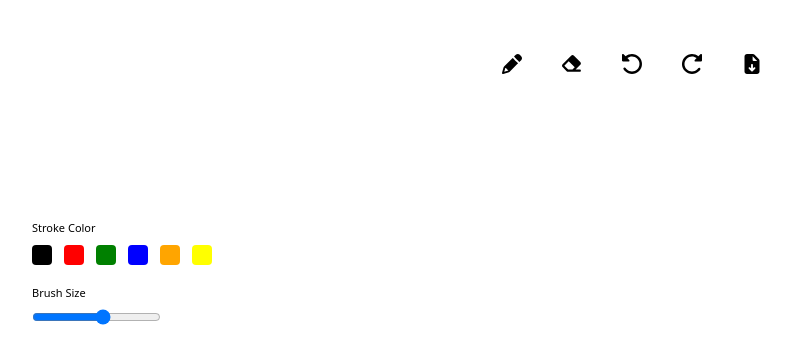
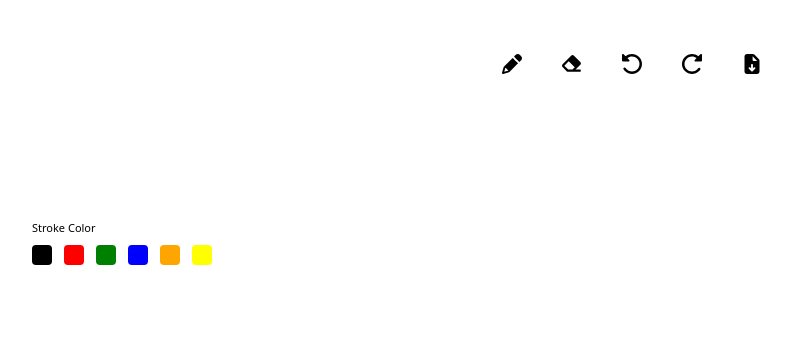
Before and after one commit to ronakradadiya/sketchfolio, a Next.js app: page / in a window 1280 px wide. Shown: the top 364 px of the page, without its empty margins (8-799 px from the left). Built offline with nearby package versions, Linux system fonts and the light colour scheme.

Commit message:
added store and slices and connected them between toolbox and menu

```diff
--- /dev/null
+++ b/src/app/components/board/index.tsx
@@ -0,0 +1,20 @@
+"use client";
+
+import React, { useRef, useLayoutEffect } from "react";
+
+const Board = () => {
+  const canvasRef = useRef<HTMLCanvasElement | null>(null);
+
+  useLayoutEffect(() => {
+    if (!canvasRef.current) return;
+    const canvas = canvasRef.current;
+    const context = canvas.getContext("2d");
+
+    canvas.width = window.innerWidth;
+    canvas.height = window.innerHeight;
+  }, []);
+
+  return <canvas ref={canvasRef}></canvas>;
+};
+
+export default Board;
--- a/src/app/components/menu/index.module.css
+++ b/src/app/components/menu/index.module.css
@@ -6,14 +6,12 @@
   transform: translateX(-50%);
   box-shadow: var(--shadow-shadow1);
   background-color: var(--color-background1);
-}
 
   .iconWrapper {
     @apply cursor-pointer flex justify-center items-center h-10 w-10 rounded-md;
-}
 
-.iconWrapper:hover,
-.iconWrapperActive {
+    &:hover,
+    &.active {
       background-color: var(--color-text2);
     }
 
@@ -22,9 +20,5 @@
       width: 20px;
       height: 20px;
     }
-
-@media screen and (max-width: 640px) {
-  .menuContainer {
-    @apply w-3/4;
   }
 }
--- a/src/app/components/menu/index.tsx
+++ b/src/app/components/menu/index.tsx
@@ -1,3 +1,6 @@
+"use client";
+
+import cx from "classnames";
 import { FontAwesomeIcon } from "@fortawesome/react-fontawesome";
 import {
   faPencil,
@@ -8,23 +11,65 @@ import {
 } from "@fortawesome/free-solid-svg-icons";
 
 import styles from "./index.module.css";
+import useStore from "@/app/store";
+import { useShallow } from "zustand/shallow";
+import { MENU_ITEMS } from "@/app/constants";
 
 const Menu = () => {
+  const { activeMenuItem, menuItemClick, actionMenuItem, actionItemClick } =
+    useStore(
+      useShallow((state) => ({
+        menuItemClick: state.menuItemClick,
+        actionItemClick: state.actionItemClick,
+        activeMenuItem: state.activeMenuItem,
+        actionMenuItem: state.actionMenuItem,
+      }))
+    );
+
+  const handleMenuClick = (itemName: keyof typeof MENU_ITEMS) => {
+    menuItemClick(itemName);
+  };
+
+  const handleActionItemClick = (itemName: keyof typeof MENU_ITEMS) => {
+    actionItemClick(itemName);
+  };
+
+  console.log("Menu", { activeMenuItem, actionMenuItem });
+
   return (
     <div className={styles.menuContainer}>
-      <div className={styles.iconWrapper}>
+      <div
+        className={cx(styles.iconWrapper, {
+          [styles.active]: activeMenuItem === MENU_ITEMS.PENCIL,
+        })}
+        onClick={() => handleMenuClick(MENU_ITEMS.PENCIL)}
+      >
         <FontAwesomeIcon icon={faPencil} className={styles.icon} />
       </div>
-      <div className={styles.iconWrapper}>
+      <div
+        className={cx(styles.iconWrapper, {
+          [styles.active]: activeMenuItem === MENU_ITEMS.ERASER,
+        })}
+        onClick={() => handleMenuClick(MENU_ITEMS.ERASER)}
+      >
         <FontAwesomeIcon icon={faEraser} className={styles.icon} />
       </div>
-      <div className={styles.iconWrapper}>
+      <div
+        className={styles.iconWrapper}
+        onClick={() => handleActionItemClick(MENU_ITEMS.UNDO)}
+      >
         <FontAwesomeIcon icon={faRotateLeft} className={styles.icon} />
       </div>
-      <div className={styles.iconWrapper}>
+      <div
+        className={styles.iconWrapper}
+        onClick={() => handleActionItemClick(MENU_ITEMS.REDO)}
+      >
         <FontAwesomeIcon icon={faRotateRight} className={styles.icon} />
       </div>
-      <div className={styles.iconWrapper}>
+      <div
+        className={styles.iconWrapper}
+        onClick={() => handleActionItemClick(MENU_ITEMS.DOWNLOAD)}
+      >
         <FontAwesomeIcon icon={faFileArrowDown} className={styles.icon} />
       </div>
     </div>
--- a/src/app/components/toolbox/index.tsx
+++ b/src/app/components/toolbox/index.tsx
@@ -1,8 +1,21 @@
+"use client";
+
 import React from "react";
-import { COLORS } from "@/app/constants";
+import { COLORS, MENU_ITEMS } from "@/app/constants";
 import styles from "./index.module.css";
+import useStore from "@/app/store";
+import { useShallow } from "zustand/shallow";
 
 const ToolBox = () => {
+  const { activeMenuItem } = useStore(
+    useShallow((state) => ({
+      activeMenuItem: state.activeMenuItem,
+    }))
+  );
+
+  const showStrokeToolOption = activeMenuItem === MENU_ITEMS.PENCIL;
+  const showBrushToolOption = activeMenuItem === MENU_ITEMS.ERASER;
+
   const updateBrushSize = () => {
     //
   };
@@ -13,6 +26,7 @@ const ToolBox = () => {
 
   return (
     <div className={styles.toolboxContainer}>
+      {showStrokeToolOption && (
         <div className={styles.toolItem}>
           <h4 className={styles.toolText}>Stroke Color</h4>
           <div className={styles.itemContainer}>
@@ -26,6 +40,8 @@ const ToolBox = () => {
             ))}
           </div>
         </div>
+      )}
+      {showBrushToolOption && (
         <div className={styles.toolItem}>
           <h4 className={styles.toolText}>Brush Size</h4>
           <div className={styles.itemContainer}>
@@ -35,12 +51,13 @@ const ToolBox = () => {
               max={10}
               step={1}
               style={{
-              cursor: 'pointer'
+                cursor: "pointer",
               }}
               // onChange={updateBrushSize}
             />
           </div>
         </div>
+      )}
     </div>
   );
 };
--- a/src/app/constants.ts
+++ b/src/app/constants.ts
@@ -8,4 +8,12 @@ const COLORS = {
   WHITE: 'white'
 }
 
-export { COLORS }
+const MENU_ITEMS = {
+  PENCIL: 'PENCIL',
+  ERASER: 'ERASER',
+  UNDO: 'UNDO',
+  REDO: 'REDO',
+  DOWNLOAD: 'DOWNLOAD'
+} as const
+
+export { COLORS, MENU_ITEMS }
--- /dev/null
+++ b/src/app/slice/menu-slice.ts
@@ -0,0 +1,29 @@
+import { MENU_ITEMS } from "@/app/constants";
+import { StateCreator } from "zustand";
+
+export interface IMenuStore {
+  activeMenuItem: keyof typeof MENU_ITEMS;
+  menuItemClick: (payload: IMenuStore["activeMenuItem"]) => void;
+  actionMenuItem: keyof typeof MENU_ITEMS | null;
+  actionItemClick: (payload: IMenuStore["actionMenuItem"]) => void;
+}
+
+const initialState: Pick<IMenuStore, "activeMenuItem" | "actionMenuItem"> = {
+  activeMenuItem: MENU_ITEMS.PENCIL,
+  actionMenuItem: null,
+};
+
+const menuSlice: StateCreator<IMenuStore> = (set) => ({
+  ...initialState,
+  menuItemClick: (payload: keyof typeof MENU_ITEMS) =>
+    set(() => ({
+      activeMenuItem: payload,
+    })),
+  actionItemClick: (payload: keyof typeof MENU_ITEMS | null) => {
+    set(() => ({
+      actionMenuItem: payload,
+    }));
+  },
+});
+
+export default menuSlice;
--- /dev/null
+++ b/src/app/store.ts
@@ -0,0 +1,16 @@
+import { create } from "zustand";
+import { devtools } from "zustand/middleware";
+import menuSlice, { IMenuStore } from "@/app/slice/menu-slice";
+
+const useStore = create<IMenuStore>()(
+  devtools(
+    (...a) => ({
+      ...menuSlice(...a),
+    }),
+    {
+      name: "store",
+    }
+  )
+);
+
+export default useStore;
```
Also changed, not shown: src/app/slice/toolbox-slice.ts (added). Lines whose indentation alone changed are shown as unchanged.
